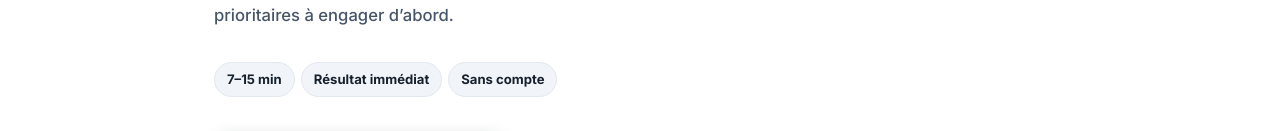
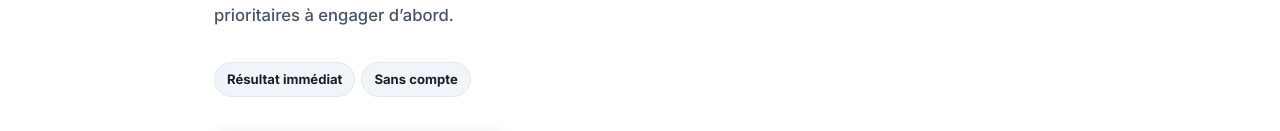
Before and after one commit to josuefox123/business_check_up, a React (Vite) app in the folder fundLab_front/: page / in a window 1280 px wide. Shown: the part 361-492 px from the top of the page. Built offline with nearby package versions, Linux system fonts and the light colour scheme; no server answers.

Commit message:
Fix: remove 7-15 min badge pill from landing page

```diff
--- a/fundLab_front/src/components/ecrans/pages-fixes/LandingPage.jsx
+++ b/fundLab_front/src/components/ecrans/pages-fixes/LandingPage.jsx
@@ -21,7 +21,6 @@ export const LandingPage = ({ onStart, onLearnMore, onGoToCatalog }) => {
 
             {/* Value Pills / Badges (Sans icônes) */}
             <div className="lp-pills-row">
-              <span className="lp-pill">7–15 min</span>
               <span className="lp-pill">Résultat immédiat</span>
               <span className="lp-pill">Sans compte</span>
             </div>
```
